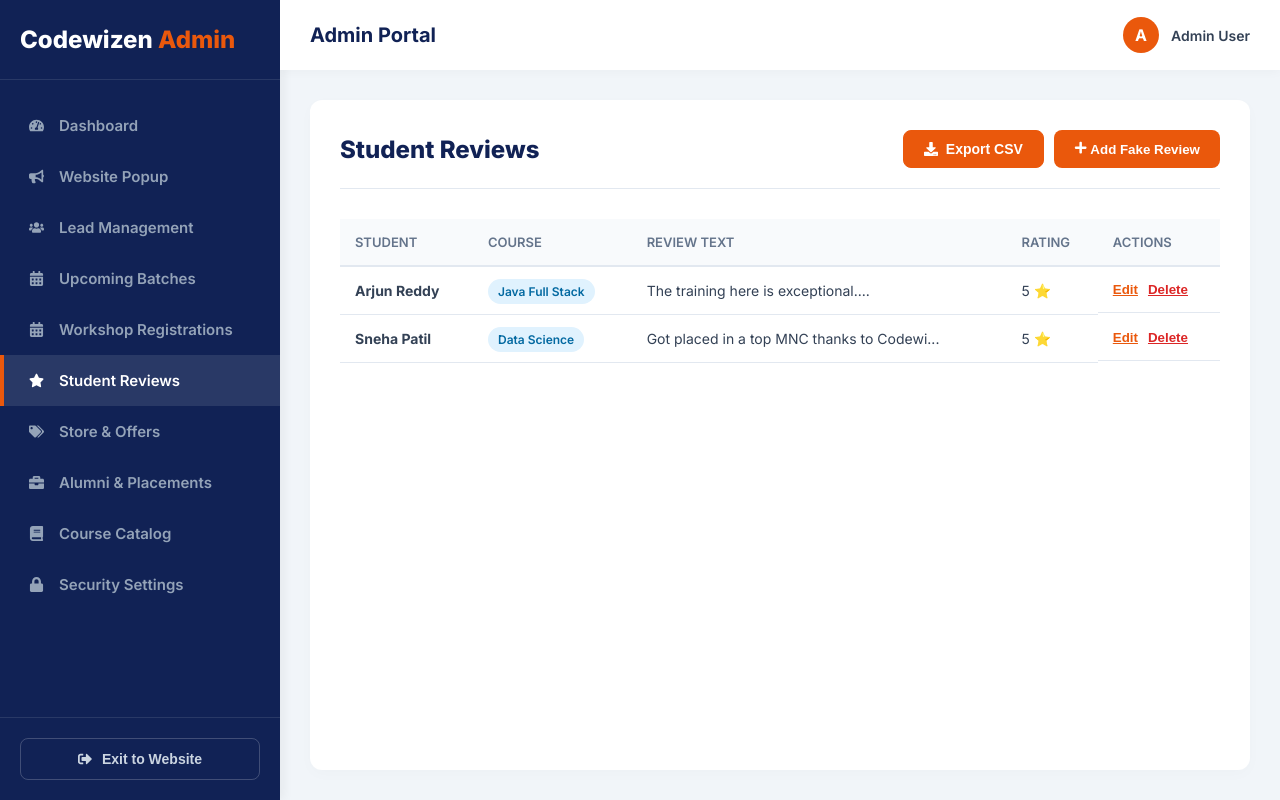
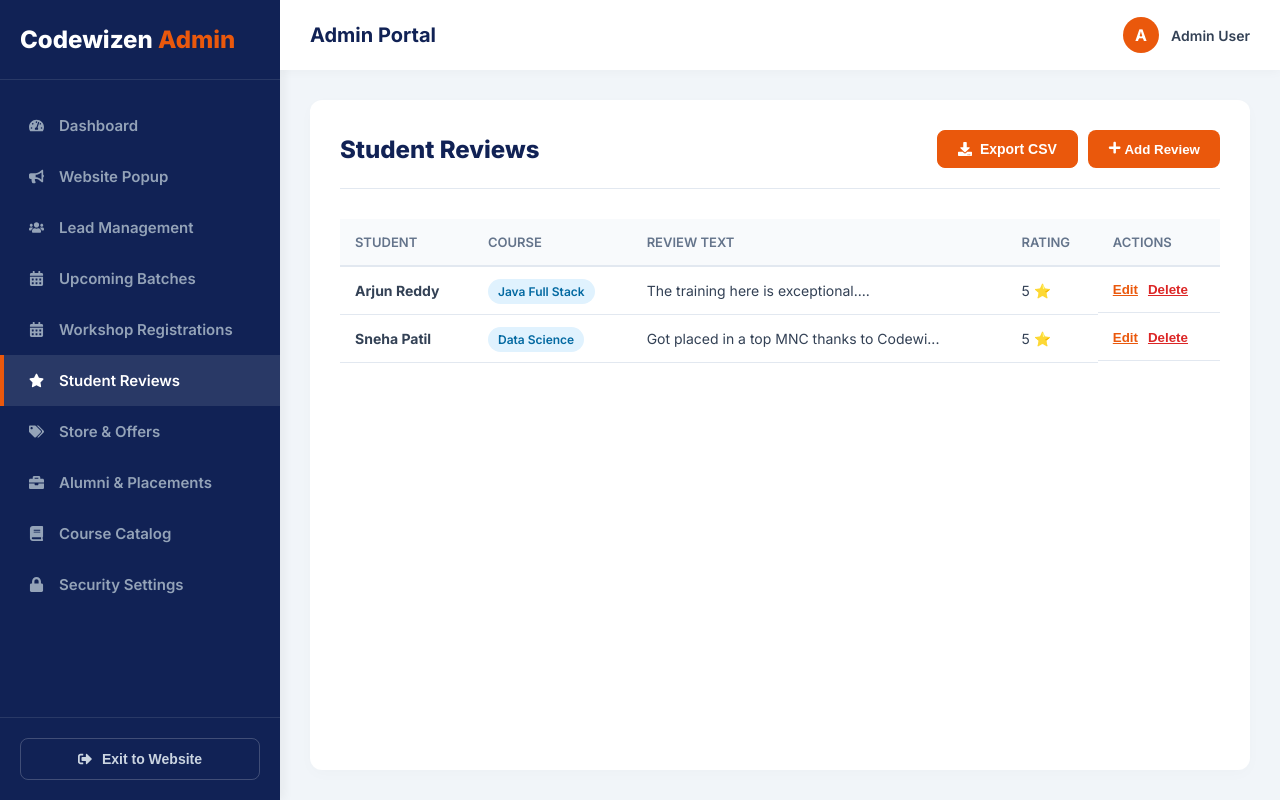
Before and after one commit to AkhilRambha/codewizen, a React (Vite) app: page /admin/reviews in a window 1280 px wide. Built offline with nearby package versions, Linux system fonts and the light colour scheme; no server answers; the database is empty.

Commit message:
updated admin reviews

```diff
--- a/src/pages/Admin/AdminReviews.jsx
+++ b/src/pages/Admin/AdminReviews.jsx
@@ -69,8 +69,8 @@
           >
             <FaDownload /> Export CSV
           </button>
-          <button className="admin-btn-primary" onClick={openModal}>
-            <FaPlus /> Add Fake Review
+          <button className="admin-btn-primary" onClick={() => openModal()}>
+            <FaPlus /> Add  Review
           </button>
         </div>
       </div>
@@ -103,7 +103,7 @@
                   <td>{review.rating} ⭐</td>
                   <td style={{ display: 'flex', gap: '10px' }}>
                     <button className="action-link" onClick={() => openModal(review)}>Edit</button>
-                    <button className="action-link" style={{color: '#dc2626'}} onClick={() => deleteReview(review.id)}>Delete</button>
+                    <button className="action-link" style={{ color: '#dc2626' }} onClick={() => deleteReview(review.id)}>Delete</button>
                   </td>
                 </tr>
               ))}
@@ -122,10 +122,10 @@
               {formData.avatar && <p style={{ fontSize: '12px', color: '#16a34a' }}>✓ Photo uploaded</p>}
 
               <label>Student Name</label>
-              <input required type="text" value={formData.name} onChange={e => setFormData({...formData, name: e.target.value})} />
+              <input required type="text" value={formData.name} onChange={e => setFormData({ ...formData, name: e.target.value })} />
 
               <label>Course Taken</label>
-              <select required value={formData.course} onChange={e => setFormData({...formData, course: e.target.value})}>
+              <select required value={formData.course} onChange={e => setFormData({ ...formData, course: e.target.value })}>
                 <option value="" disabled>Select a course...</option>
                 <option value="Java Full Stack">Java Full Stack</option>
                 <option value="Python Full Stack">Python Full Stack</option>
@@ -139,10 +139,10 @@
               </select>
 
               <label>Review Text</label>
-              <textarea required rows="4" value={formData.text} onChange={e => setFormData({...formData, text: e.target.value})}></textarea>
+              <textarea required rows="4" value={formData.text} onChange={e => setFormData({ ...formData, text: e.target.value })}></textarea>
 
               <label>Rating (1-5)</label>
-              <input required type="number" min="1" max="5" value={formData.rating} onChange={e => setFormData({...formData, rating: Number(e.target.value)})} />
+              <input required type="number" min="1" max="5" value={formData.rating} onChange={e => setFormData({ ...formData, rating: Number(e.target.value) })} />
 
               <div className="admin-modal-actions">
                 <button type="button" className="admin-btn-secondary" onClick={() => setIsModalOpen(false)}>Cancel</button>
```
